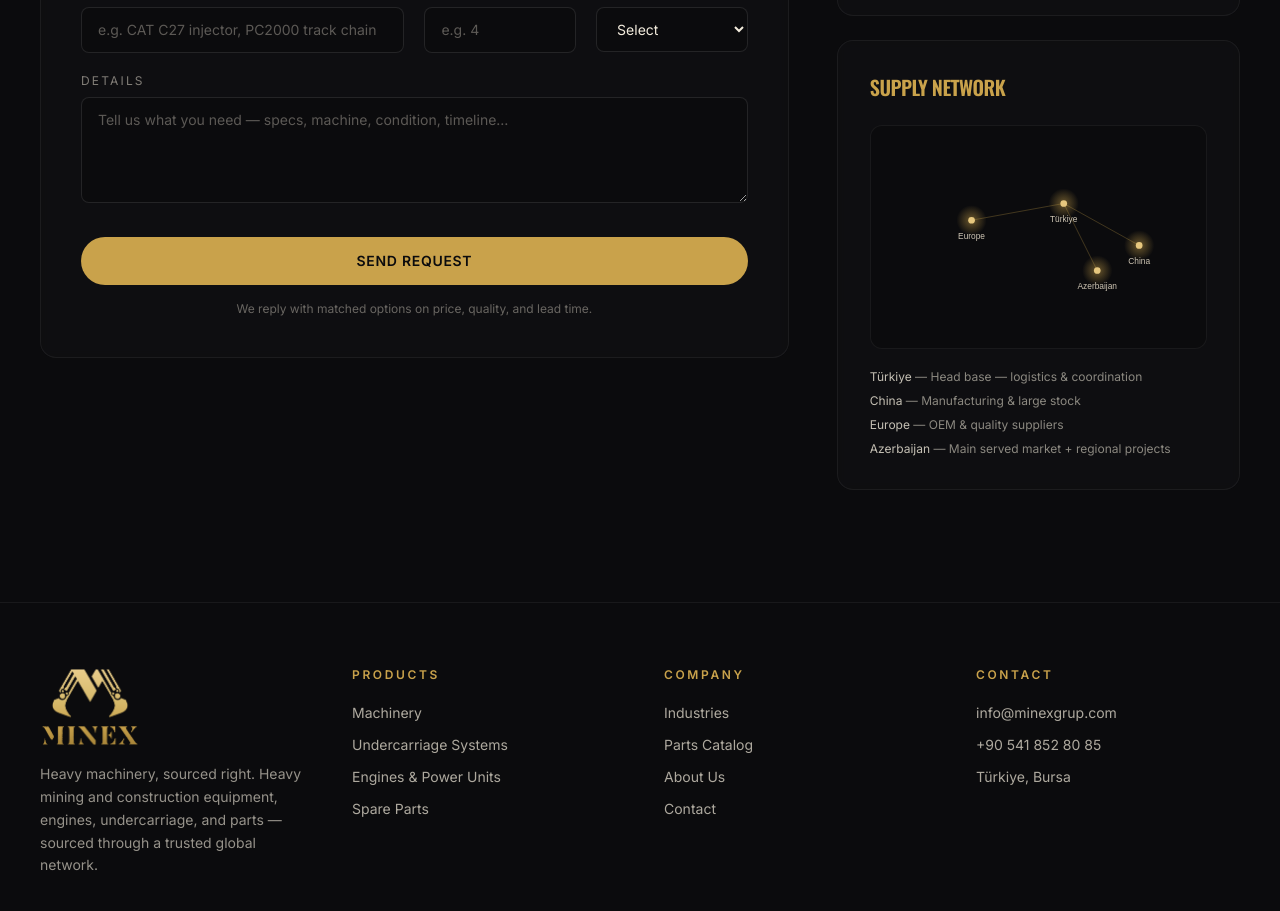
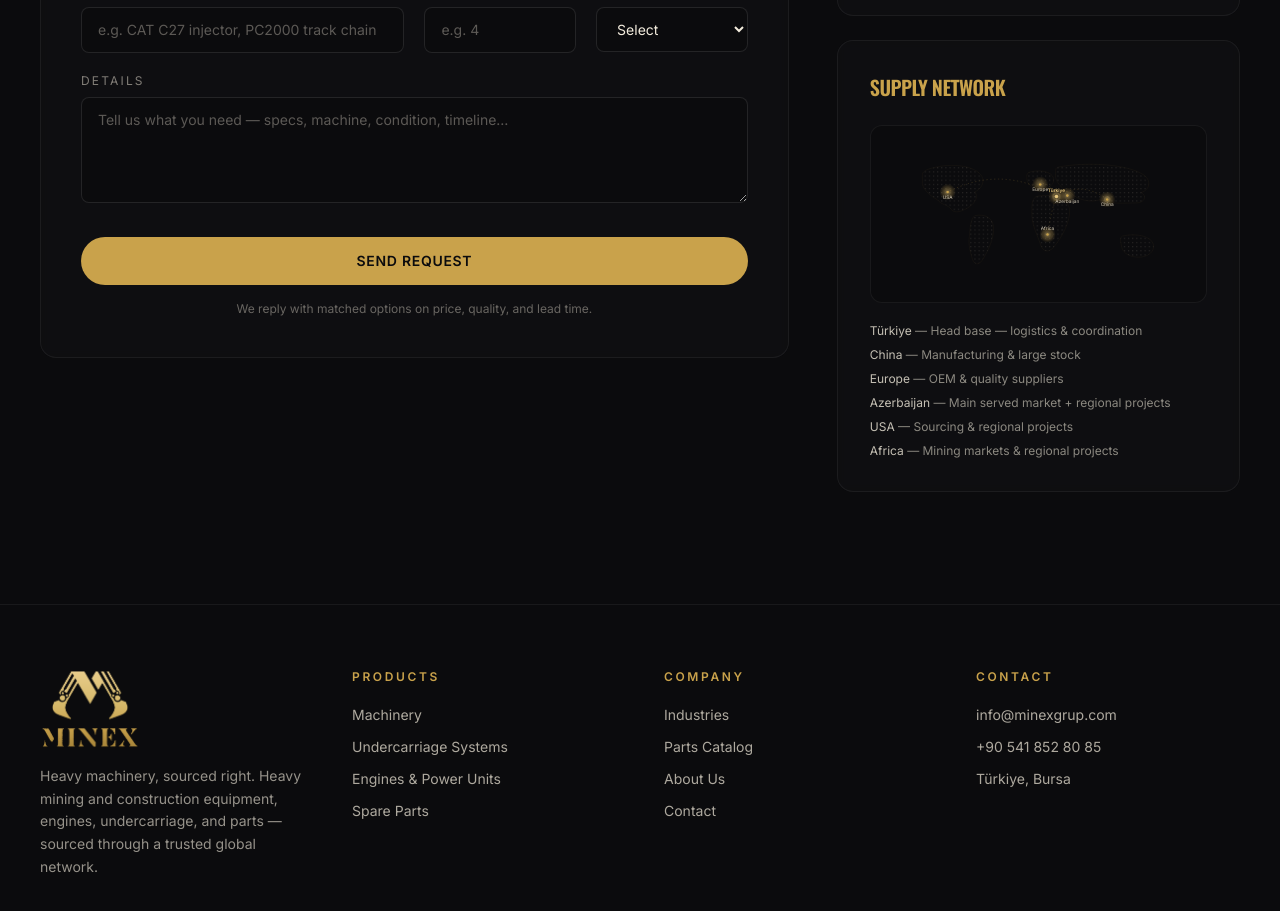
Before and after one commit to MinexGrup/minexgrup-website, a Next.js app: page /contact in a window 1280 px wide. Shown: the part 820-1731 px from the top of the page. Built offline with nearby package versions, Linux system fonts and the light colour scheme.

Commit message:
Add world-map supply network (pins + routes), add USA & Africa regions

```diff
--- a/app/about/page.tsx
+++ b/app/about/page.tsx
@@ -4,6 +4,7 @@ import PageHero from "../components/PageHero";
 import Reveal from "../components/Reveal";
 import Placeholder from "../components/Placeholder";
 import { site, geography, processSteps, valueProps, stats } from "../lib/site";
+import SupplyMap from "../components/SupplyMap";
 
 export const metadata: Metadata = { title: "About" };
 
@@ -106,15 +107,18 @@ export default function AboutPage() {
               <div>
                 <p className="eyebrow">Geography &amp; trust</p>
                 <h2 className="mt-5 font-display text-3xl font-bold uppercase tracking-tightest text-champagne md:text-4xl">
-                  One network, three continents
+                  One network, across the globe
                 </h2>
               </div>
               <p className="max-w-md text-sm leading-relaxed text-champagne/60">
-                Head base in Türkiye for logistics and coordination, manufacturing and stock in China,
-                OEM and quality suppliers in Europe — serving Azerbaijan and regional projects.
+                Head base in Türkiye, manufacturing and stock in China, and OEM suppliers in Europe —
+                with sourcing and projects reaching the USA and Africa, and Azerbaijan as a core market.
               </p>
             </div>
-            <div className="mt-10 grid gap-4 sm:grid-cols-2 lg:grid-cols-4">
+            <div className="mt-10 overflow-hidden rounded-2xl border border-white/[0.06] bg-base-900/60 p-4 md:p-6">
+              <SupplyMap className="w-full" />
+            </div>
+            <div className="mt-6 grid gap-4 sm:grid-cols-2 lg:grid-cols-3">
               {geography.map((g) => (
                 <div key={g.region} className="rounded-xl border border-white/[0.06] bg-base-900 p-6">
                   <div className="flex items-center gap-3">
--- a/app/components/GeographyBlock.tsx
+++ b/app/components/GeographyBlock.tsx
@@ -1,30 +1,36 @@
 import { geography } from "../lib/site";
 import Reveal from "./Reveal";
+import SupplyMap from "./SupplyMap";
 
 export default function GeographyBlock() {
   return (
     <section className="section py-24 md:py-32">
-      <div className="grid gap-14 lg:grid-cols-2 lg:items-center">
       <Reveal>
-          <div>
+        <div className="max-w-2xl">
           <p className="eyebrow">Geography &amp; trust</p>
           <h2 className="mt-5 font-display text-4xl font-bold uppercase leading-tight tracking-tightest text-champagne md:text-5xl">
-              One network,<br />three continents
+            One network,<br />across the globe
           </h2>
-            <p className="mt-6 max-w-lg text-lg leading-relaxed text-champagne/70">
-              Head base in Türkiye for logistics and coordination. Manufacturing and
-              large stock in China. OEM and quality suppliers in Europe. Serving
-              Azerbaijan and regional projects.
+          <p className="mt-6 text-lg leading-relaxed text-champagne/70">
+            Head base in Türkiye for logistics and coordination, manufacturing and large
+            stock in China, and OEM suppliers in Europe — with sourcing and projects
+            reaching the USA and Africa, and Azerbaijan as a core served market.
           </p>
         </div>
       </Reveal>
 
       <Reveal delay={0.1}>
-          <div className="grid gap-4 sm:grid-cols-2">
+        <div className="mt-12 overflow-hidden rounded-2xl border border-white/[0.06] bg-base-800/40 p-4 md:p-8">
+          <SupplyMap className="w-full" />
+        </div>
+      </Reveal>
+
+      <Reveal delay={0.15}>
+        <div className="mt-10 grid gap-4 sm:grid-cols-2 lg:grid-cols-3">
           {geography.map((g) => (
             <div key={g.region} className="card p-6">
               <div className="flex items-center gap-3">
-                  <span className="h-2 w-2 rounded-full bg-gold" />
+                <span className={`h-2 w-2 rounded-full ${g.hub ? "bg-gold-bright" : "bg-gold"}`} />
                 <h3 className="font-display text-xl font-semibold uppercase tracking-tight text-champagne">
                   {g.region}
                 </h3>
@@ -34,7 +40,6 @@ export default function GeographyBlock() {
           ))}
         </div>
       </Reveal>
-      </div>
     </section>
   );
 }
--- /dev/null
+++ b/app/components/SupplyMap.tsx
@@ -0,0 +1,92 @@
+import { geography } from "../lib/site";
+
+// Stylized world coverage map — dotted continents, gold location pins with a
+// pulsing halo, and routes fanning out from the Türkiye hub.
+const CONTINENTS = [
+  // North America
+  "M150,112 C214,88 300,96 322,132 C334,153 316,176 300,181 C313,196 300,216 286,226 C263,243 236,251 226,236 C216,221 196,223 183,206 C159,193 132,171 136,146 C137,129 130,122 150,112 Z",
+  // South America
+  "M300,256 C332,249 356,263 359,291 C361,321 346,361 323,396 C313,411 299,411 293,393 C286,369 279,346 283,321 C285,301 286,266 300,256 Z",
+  // Europe
+  "M470,120 C502,110 542,117 547,139 C550,156 536,169 513,171 C493,173 470,166 465,149 C462,136 460,126 470,120 Z",
+  // Africa
+  "M492,196 C542,186 592,199 597,236 C600,271 576,321 546,356 C529,373 513,369 506,346 C496,316 479,286 479,251 C479,226 477,206 492,196 Z",
+  // Asia
+  "M560,104 C652,86 782,94 832,130 C854,148 847,176 822,183 C842,196 830,216 807,216 C772,216 722,221 692,206 C662,216 622,206 602,186 C577,176 550,150 553,127 C555,114 550,109 560,104 Z",
+  // Australia
+  "M762,320 C802,310 852,318 860,346 C864,369 842,386 814,386 C790,386 764,376 760,353 C758,339 752,326 762,320 Z"
+];
+
+export default function SupplyMap({ className = "" }: { className?: string }) {
+  const hub = geography.find((g) => g.hub) ?? geography[0];
+  const spokes = geography.filter((g) => !g.hub);
+
+  return (
+    <svg viewBox="0 0 1000 500" className={className} role="img" aria-label="Minex Grup global supply network map">
+      <defs>
+        <pattern id="worldDots" width="13" height="13" patternUnits="userSpaceOnUse">
+          <circle cx="2" cy="2" r="1.5" fill="#cfc6b4" fillOpacity="0.28" />
+        </pattern>
+        <radialGradient id="pinGlow" cx="50%" cy="50%" r="50%">
+          <stop offset="0%" stopColor="#e6c77e" stopOpacity="0.55" />
+          <stop offset="100%" stopColor="#c9a24b" stopOpacity="0" />
+        </radialGradient>
+      </defs>
+
+      {/* continents */}
+      <g>
+        {CONTINENTS.map((d, i) => (
+          <path key={i} d={d} fill="url(#worldDots)" stroke="#c9a24b" strokeOpacity="0.14" strokeWidth="1" />
+        ))}
+      </g>
+
+      {/* routes from hub */}
+      <g fill="none" stroke="#c9a24b" strokeOpacity="0.4" strokeWidth="1.4">
+        {spokes.map((g) => {
+          const mx = (hub.x + g.x) / 2;
+          const my = (hub.y + g.y) / 2 - Math.abs(hub.x - g.x) * 0.22 - 20;
+          return (
+            <path
+              key={g.region}
+              className="map-flow"
+              d={`M${hub.x},${hub.y} Q${mx},${my} ${g.x},${g.y}`}
+            />
+          );
+        })}
+      </g>
+
+      {/* pins */}
+      {geography.map((g, i) => {
+        const isHub = !!g.hub;
+        const labelAbove = isHub || g.y > 280;
+        return (
+          <g key={g.region}>
+            <circle cx={g.x} cy={g.y} r="26" fill="url(#pinGlow)" />
+            <circle
+              className="map-pulse"
+              cx={g.x}
+              cy={g.y}
+              r="6"
+              fill="none"
+              stroke="#e6c77e"
+              strokeWidth="1.5"
+              style={{ animationDelay: `${i * 0.35}s` }}
+            />
+            <circle cx={g.x} cy={g.y} r={isHub ? 5.5 : 4} fill={isHub ? "#e6c77e" : "#c9a24b"} />
+            <text
+              x={g.x}
+              y={labelAbove ? g.y - 14 : g.y + 22}
+              textAnchor="middle"
+              fill={isHub ? "#e6c77e" : "#cfc6b4"}
+              fontSize="15"
+              fontWeight={isHub ? 600 : 400}
+              fontFamily="var(--font-body), system-ui, sans-serif"
+            >
+              {g.region}
+            </text>
+          </g>
+        );
+      })}
+    </svg>
+  );
+}
--- a/app/contact/page.tsx
+++ b/app/contact/page.tsx
@@ -3,6 +3,7 @@ import PageHero from "../components/PageHero";
 import Reveal from "../components/Reveal";
 import ContactForm from "./ContactForm";
 import { site, geography } from "../lib/site";
+import SupplyMap from "../components/SupplyMap";
 
 export const metadata: Metadata = { title: "Request a Quote" };
 
@@ -42,33 +43,8 @@ export default function ContactPage() {
             {/* Coverage / network map */}
             <div className="card overflow-hidden p-8">
               <h3 className="font-display text-xl font-semibold uppercase tracking-tight text-gold">Supply network</h3>
-              <div className="relative mt-6 h-56 rounded-xl border border-white/[0.06] bg-base-900">
-                <svg viewBox="0 0 400 220" className="h-full w-full">
-                  <defs>
-                    <radialGradient id="glow" cx="50%" cy="50%" r="50%">
-                      <stop offset="0%" stopColor="#c9a24b" stopOpacity="0.5" />
-                      <stop offset="100%" stopColor="#c9a24b" stopOpacity="0" />
-                    </radialGradient>
-                  </defs>
-                  {/* connection lines */}
-                  <g stroke="#c9a24b" strokeOpacity="0.35" strokeWidth="1">
-                    <line x1="120" y1="90" x2="230" y2="70" />
-                    <line x1="230" y1="70" x2="320" y2="120" />
-                    <line x1="230" y1="70" x2="270" y2="150" />
-                  </g>
-                  {[
-                    { x: 120, y: 90, label: "Europe" },
-                    { x: 230, y: 70, label: "Türkiye" },
-                    { x: 320, y: 120, label: "China" },
-                    { x: 270, y: 150, label: "Azerbaijan" }
-                  ].map((n) => (
-                    <g key={n.label}>
-                      <circle cx={n.x} cy={n.y} r="18" fill="url(#glow)" />
-                      <circle cx={n.x} cy={n.y} r="4" fill="#e6c77e" />
-                      <text x={n.x} y={n.y + 22} textAnchor="middle" fill="#cfc6b4" fontSize="10" fontFamily="sans-serif">{n.label}</text>
-                    </g>
-                  ))}
-                </svg>
+              <div className="relative mt-6 overflow-hidden rounded-xl border border-white/[0.06] bg-base-900 p-2">
+                <SupplyMap className="w-full" />
               </div>
               <ul className="mt-5 space-y-2 text-xs text-champagne/55">
                 {geography.map((g) => (
--- a/app/globals.css
+++ b/app/globals.css
@@ -97,3 +97,22 @@ body {
   pointer-events: none;
   background: radial-gradient(120% 80% at 50% 0%, transparent 40%, rgba(11,11,13,0.55) 100%);
 }
+
+/* Supply map animations */
+.map-pulse {
+  transform-box: fill-box;
+  transform-origin: center;
+  animation: mapPulse 2.6s ease-out infinite;
+}
+@keyframes mapPulse {
+  0% { transform: scale(1); opacity: 0.6; }
+  70% { transform: scale(3); opacity: 0; }
+  100% { opacity: 0; }
+}
+.map-flow {
+  stroke-dasharray: 4 8;
+  animation: mapFlow 3s linear infinite;
+}
+@keyframes mapFlow {
+  to { stroke-dashoffset: -24; }
+}
--- a/app/lib/site.ts
+++ b/app/lib/site.ts
@@ -244,10 +244,12 @@ export const industries: Industry[] = [
 
 // --- GEOGRAPHY -------------------------------------------------------------
 export const geography = [
-  { region: "Türkiye", role: "Head base — logistics & coordination" },
-  { region: "China", role: "Manufacturing & large stock" },
-  { region: "Europe", role: "OEM & quality suppliers" },
-  { region: "Azerbaijan", role: "Main served market + regional projects" }
+  { region: "Türkiye", role: "Head base — logistics & coordination", x: 556, y: 196, hub: true },
+  { region: "China", role: "Manufacturing & large stock", x: 715, y: 205, hub: false },
+  { region: "Europe", role: "OEM & quality suppliers", x: 505, y: 158, hub: false },
+  { region: "Azerbaijan", role: "Main served market + regional projects", x: 590, y: 193, hub: false },
+  { region: "USA", role: "Sourcing & regional projects", x: 215, y: 182, hub: false },
+  { region: "Africa", role: "Mining markets & regional projects", x: 528, y: 315, hub: false }
 ] as const;
 
 // --- ABOUT / PROCESS / VALUES ---------------------------------------------
```
Lines whose indentation alone changed are shown as unchanged.
